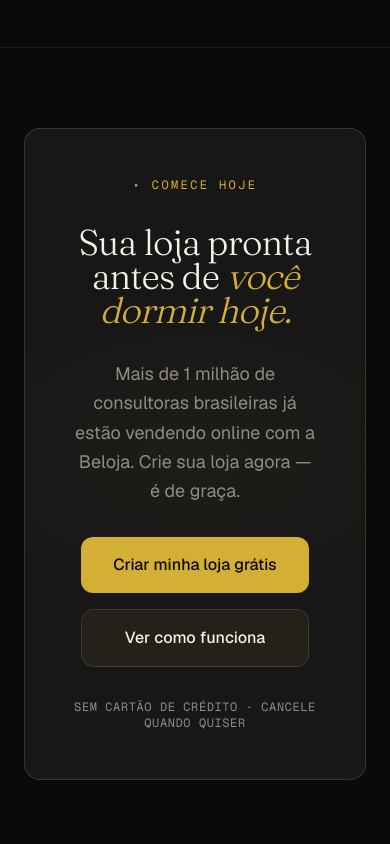
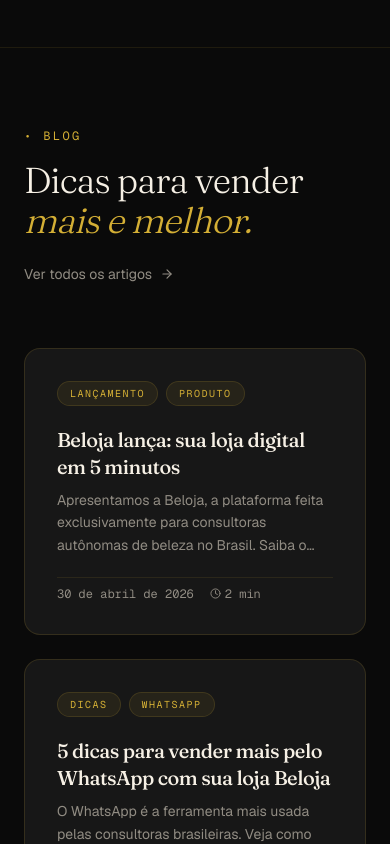
Before and after one commit to silipi/beloja, a Next.js app: page / in a window 390 px wide. Shown: the part 6600-7444 px from the top of the page. Built offline with nearby package versions, Linux system fonts and the light colour scheme.

Commit message:
Add BlogPreview component to marketing page and remove size prop from WaitlistCTA button

```diff
--- a/app/(marketing)/page.tsx
+++ b/app/(marketing)/page.tsx
@@ -3,6 +3,7 @@ import { Hero } from '@/components/hero';
 import { Features } from '@/components/features';
 import { Testimonials } from '@/components/testimonials';
 import { Pricing } from '@/components/pricing';
+import { BlogPreview } from '@/components/blog-preview';
 import { CtaSection } from '@/components/cta-section';
 import { Footer } from '@/components/footer';
 
@@ -14,6 +15,7 @@ export default function Home() {
       <Features />
       <Testimonials />
       <Pricing />
+      <BlogPreview />
       <CtaSection />
       <Footer />
     </main>
--- /dev/null
+++ b/components/blog-preview.tsx
@@ -0,0 +1,114 @@
+import Link from 'next/link';
+import { ArrowRight, Clock } from 'lucide-react';
+import { getAllPosts, type PostMeta } from '@/lib/blog';
+
+function formatDate(iso: string): string {
+  return new Date(iso).toLocaleDateString('pt-BR', {
+    day: 'numeric',
+    month: 'long',
+    year: 'numeric',
+  });
+}
+
+function BlogCard({ post }: { post: PostMeta }) {
+  const href = `/blog/${post.slug.join('/')}`;
+
+  return (
+    <Link
+      href={href}
+      className="group bg-card border border-primary/15 rounded-2xl p-8 flex flex-col gap-5 hover:border-primary/40 transition-colors"
+    >
+      {/* Tags */}
+      {post.tags && post.tags.length > 0 && (
+        <div className="flex flex-wrap gap-2">
+          {post.tags.slice(0, 2).map((tag) => (
+            <span
+              key={tag}
+              className="font-mono text-[10px] uppercase tracking-[0.15em] text-primary bg-primary/8 border border-primary/15 rounded-full px-3 py-1"
+            >
+              {tag}
+            </span>
+          ))}
+        </div>
+      )}
+
+      {/* Title + description */}
+      <div className="flex flex-col gap-2 flex-1">
+        <h3 className="font-display text-xl font-medium tracking-tight text-foreground leading-snug group-hover:text-primary transition-colors">
+          {post.title}
+        </h3>
+        {post.description && (
+          <p className="font-sans text-sm text-muted-foreground leading-relaxed line-clamp-3">
+            {post.description}
+          </p>
+        )}
+      </div>
+
+      {/* Footer: date + reading time + arrow */}
+      <div className="flex items-center justify-between pt-2 border-t border-primary/10">
+        <div className="flex items-center gap-4">
+          <time
+            dateTime={post.date}
+            className="font-mono text-xs text-muted-foreground"
+          >
+            {formatDate(post.date)}
+          </time>
+          <span className="flex items-center gap-1 font-mono text-xs text-muted-foreground">
+            <Clock size={11} aria-hidden />
+            {post.readingTime} min
+          </span>
+        </div>
+        <ArrowRight
+          size={16}
+          className="text-primary opacity-0 group-hover:opacity-100 group-hover:translate-x-1 transition-all"
+          aria-hidden
+        />
+      </div>
+    </Link>
+  );
+}
+
+export async function BlogPreview() {
+  const posts = (await getAllPosts()).slice(0, 3);
+
+  if (posts.length === 0) {
+    return null;
+  }
+
+  return (
+    <section className="py-20 md:py-32 border-t border-primary/10">
+      <div className="max-w-7xl mx-auto px-6 md:px-12">
+        {/* Header */}
+        <div className="flex flex-col gap-4 mb-16">
+          <p className="font-mono text-xs uppercase tracking-[0.2em] text-primary">
+            • Blog
+          </p>
+          <div className="flex flex-col md:flex-row md:items-end justify-between gap-6">
+            <h2 className="font-display text-4xl md:text-5xl font-light tracking-tight text-balance max-w-lg">
+              Dicas para vender{' '}
+              <span className="italic text-primary">mais e melhor.</span>
+            </h2>
+            <Link
+              href="/blog"
+              className="group flex items-center gap-2 font-sans text-sm text-muted-foreground hover:text-foreground transition-colors self-start md:self-auto shrink-0"
+            >
+              Ver todos os artigos
+              <ArrowRight
+                size={14}
+                className="group-hover:translate-x-1 transition-transform"
+                aria-hidden
+              />
+            </Link>
+          </div>
+        </div>
+
+        {/* Grid */}
+        <div className="grid grid-cols-1 lg:grid-cols-3 gap-6">
+          {posts.map((post) => (
+            <BlogCard key={post.slug.join('/')} post={post} />
+          ))}
+        </div>
+      </div>
+    </section>
+  );
+}
--- a/components/waitlist-cta.tsx
+++ b/components/waitlist-cta.tsx
@@ -12,7 +12,6 @@ export function WaitlistCTA() {
     <>
       <div className="flex flex-col items-start gap-2">
         <Button
-          size="lg"
           className="bg-primary text-primary-foreground hover:bg-accent px-8 py-6 text-base font-medium h-auto transition-all hover:shadow-[0_0_20px_hsl(var(--primary)/0.4)]"
           onClick={() => setOpen(true)}
         >
```
